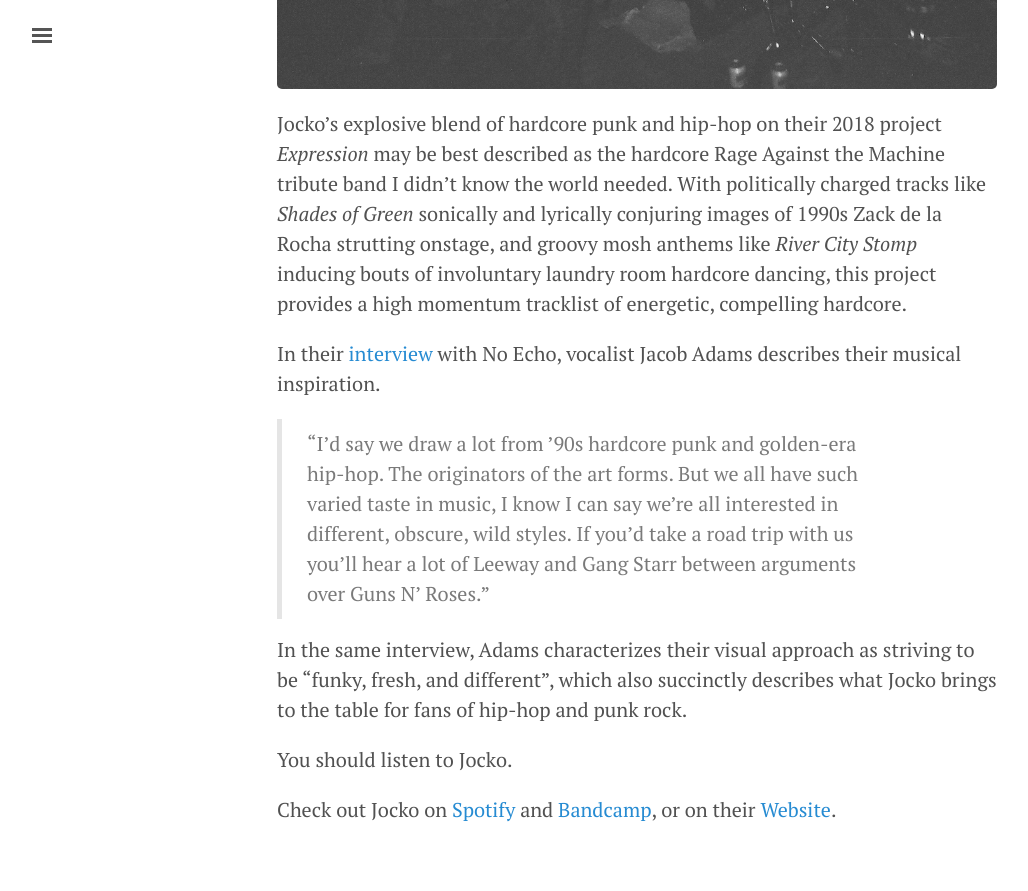
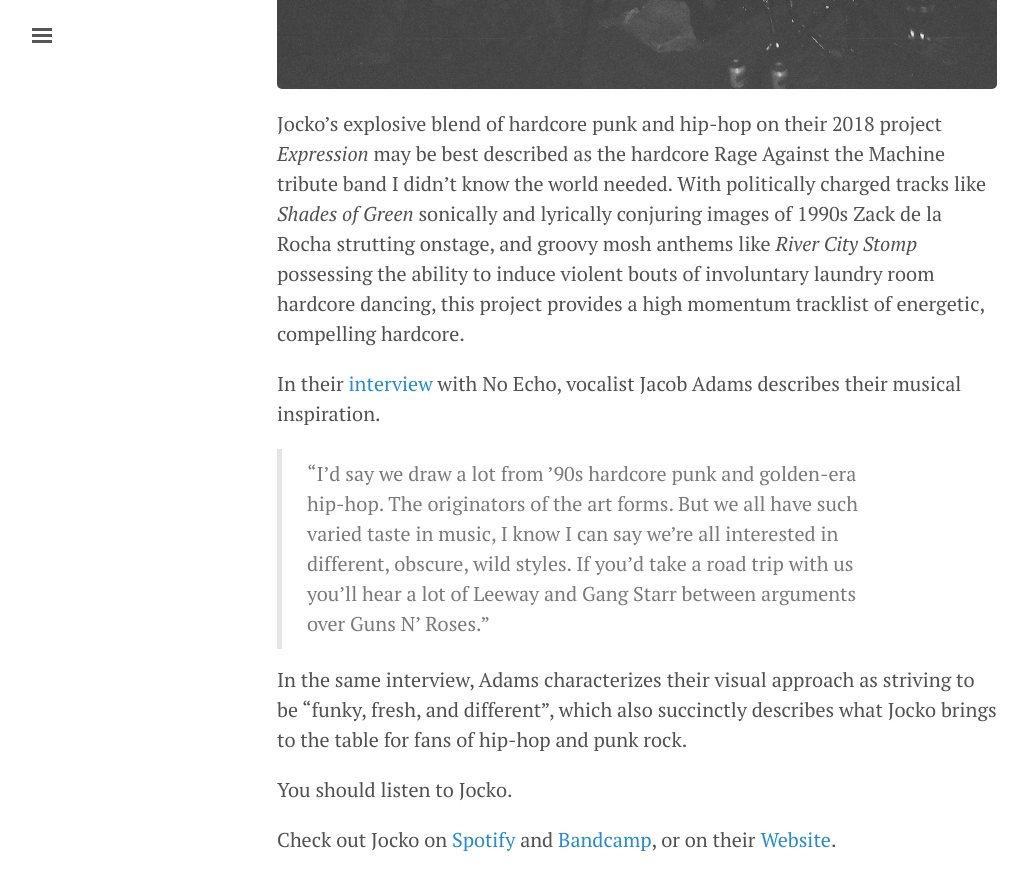
Before and after one commit to otreinert/otreinert.github.io, a Jekyll site: the page built from _posts/2019-12-24-jocko.md, in a window 1280 px wide and 900 px high, scrolled down 767 px. Shown: the top 891 px of the window, without its empty margins (3-1031 px from the left). Built offline with Jekyll 4.4.1, drawn with Linux system fonts in a browser that asks for light colours.

Commit message:
Jocko post edits

```diff
--- a/_posts/2019-12-24-jocko.md
+++ b/_posts/2019-12-24-jocko.md
@@ -6,7 +6,7 @@ As 2019 nears its close and our Instagram feeds recover from the annual invasion
 
 ![Image of Jocko Live](https://otreinert.io/jocko1.jpg)
 
-Jocko's explosive blend of hardcore punk and hip-hop on their 2018 project *Expression* may be best described as the hardcore Rage Against the Machine tribute band I didn’t know the world needed. With politically charged tracks like *Shades of Green* sonically and lyrically conjuring images of 1990s Zack de la Rocha strutting onstage, and groovy mosh anthems like *River City Stomp* inducing bouts of involuntary laundry room hardcore dancing, this project provides a high momentum tracklist of energetic, compelling hardcore.
+Jocko's explosive blend of hardcore punk and hip-hop on their 2018 project *Expression* may be best described as the hardcore Rage Against the Machine tribute band I didn’t know the world needed. With politically charged tracks like *Shades of Green* sonically and lyrically conjuring images of 1990s Zack de la Rocha strutting onstage, and groovy mosh anthems like *River City Stomp* possessing the ability to induce violent bouts of involuntary laundry room hardcore dancing, this project provides a high momentum tracklist of energetic, compelling hardcore.
 
 In their [interview](https://www.noecho.net/features/jocko) with No Echo, vocalist Jacob Adams describes their musical inspiration.
 
```
